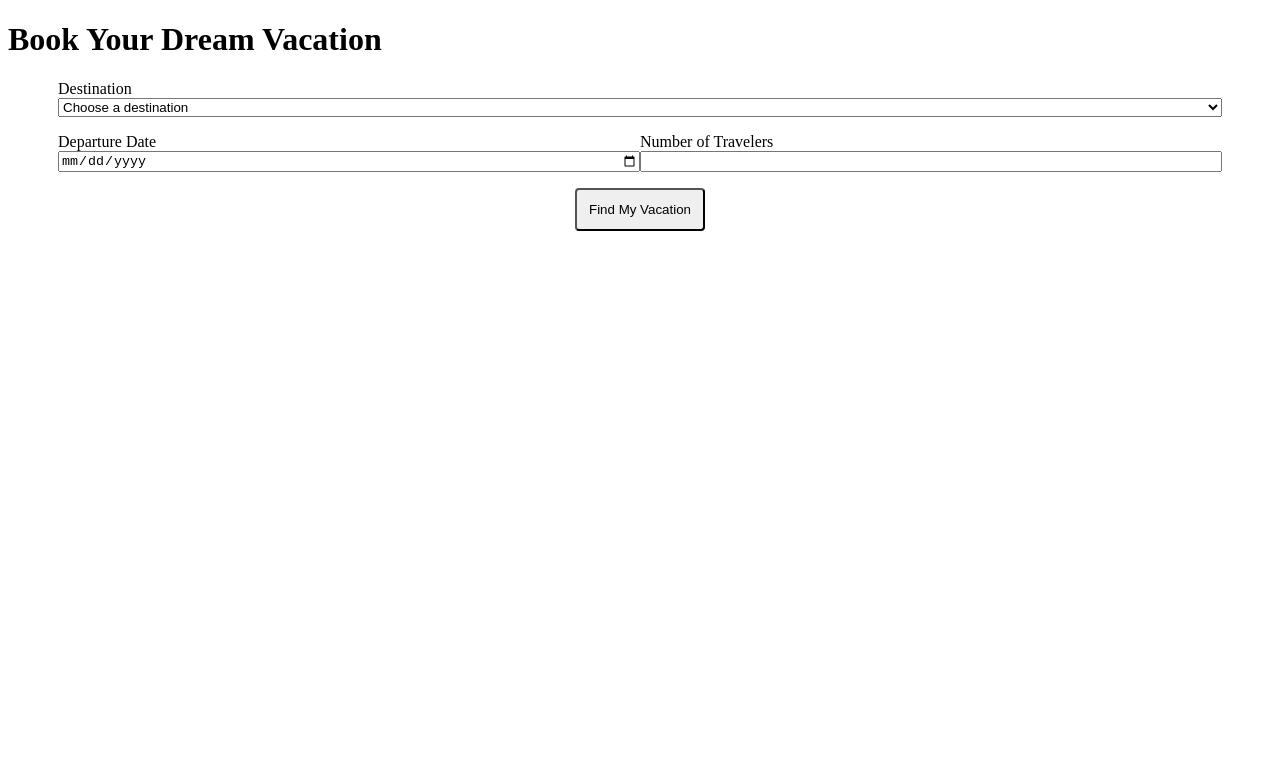
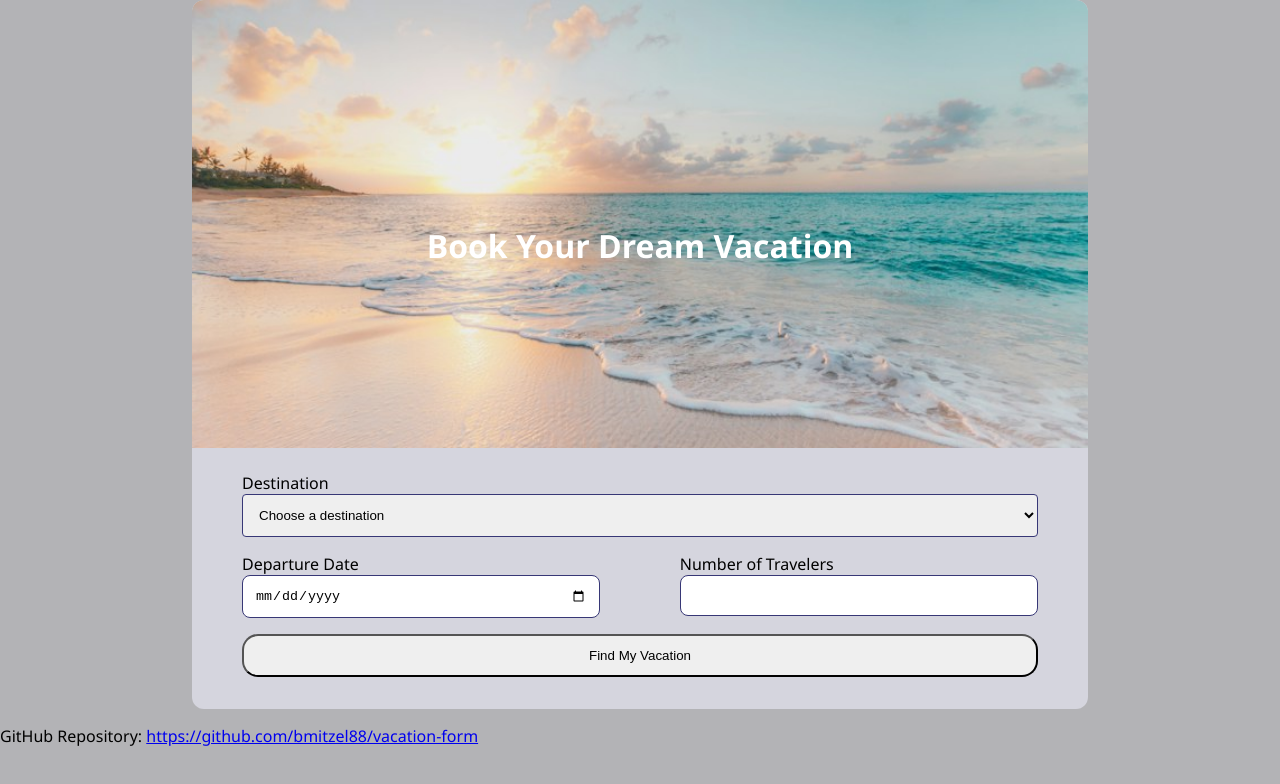
Before and after one commit to bmitzel88/vacation-form, a website: page views/home.html in a window 1280 px wide. Drawn offline with Linux system fonts and the light colour scheme.

Commit message:
Finished CSS styling

```diff
--- a/public/styles/styles.css
+++ b/public/styles/styles.css
@@ -3,10 +3,48 @@
 }
 
 #vacation-form {
-
     display: grid;
     grid-template-columns: 1fr 1fr;
     padding: 0 50px;
+    margin-top: 1.5rem;
+}
+
+body {
+    background-color: rgb(179, 179, 182);
+    margin: 0;
+    font-family:'Segoe UI', Tahoma, Geneva, Verdana, sans-serif;
+}
+
+main {
+    background-color: rgb(213, 213, 222);
+    width: 70%;
+    margin: 0 auto;
+    padding-bottom: 2rem;
+    border-radius: .75rem;
+}
+
+header {
+    position: relative;
+    width: 100%;
+}
+
+header img {
+    display: block;
+    width: 100%;
+    border-radius: .75rem .75rem 0 0;
+}
+
+header h1 {
+    position: absolute;
+    top: 0;
+    left: 0;
+    width: 100%;
+    height: 100%;
+    display: flex;
+    align-items: center;
+    justify-content: center;
+    text-align: center;
+    color: white;
 }
 
 .container {
@@ -20,8 +58,29 @@
 }
 
 #submit {
+    width: 100%;
     grid-column: 1 / -1;
     justify-self: center;
+    border-radius: 1rem;
+    padding: .75rem;
+}
+
+select {
+    width: 100%;
+    border: 1px solid rgb(55, 55, 118);
     border-radius: .25rem;
     padding: .75rem;
 }
+
+#travelers, label[for="travelers"] {
+    width: 90%;
+    align-self: flex-end;
+}
+
+input[type="date"], input[type="number"] {
+    width: 90%;
+    align-items: end;
+    border: 1px solid rgb(55, 55, 118);
+    border-radius: .5rem;
+    padding: .75rem;
+}
--- a/views/home.html
+++ b/views/home.html
@@ -8,7 +8,10 @@
 </head>
 <body>
     <main>
-        <h1>Book Your Dream Vacation</h1>
+        <header>
+            <img src="/images/banner.jpg" alt="Vacation banner">
+            <h1>Book Your Dream Vacation</h1>
+        </header>
 
         <form id="vacation-form" action="#" method="get">
             <div class="container destination">
@@ -35,5 +38,8 @@
 
         </form>
     </main>
+    <footer>
+        <p>GitHub Repository: <a href="https://github.com/bmitzel88/vacation-form">https://github.com/bmitzel88/vacation-form</a></p>
+    </footer>
 </body>
 </html>
```
